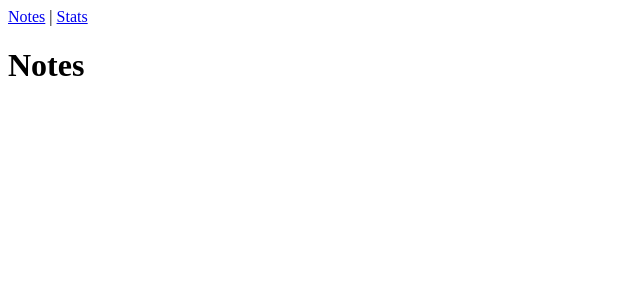
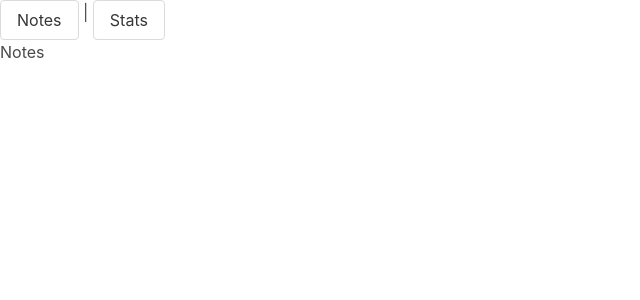
Before and after one commit to alexbulanovgoodmail/vue-3-composition-api-noteballs, a Vue app: page / in a window 1280 px wide. Shown: the top 300 px of the page, without its empty margins (0-640 px from the left). Built offline with nearby package versions, Linux system fonts and the light colour scheme.

Commit message:
Install Bulma

```diff
--- a/package.json
+++ b/package.json
@@ -10,6 +10,7 @@
     "format": "prettier --write src/"
   },
   "dependencies": {
+    "bulma": "^0.9.4",
     "vue": "^3.2.47",
     "vue-router": "^4.1.6"
   },
--- a/src/App.vue
+++ b/src/App.vue
@@ -1,9 +1,11 @@
 <script setup></script>
 
 <template>
-  <RouterLink to="/"> Notes</RouterLink> |
-  <RouterLink to="stats">Stats</RouterLink>
+  <RouterLink class="button" to="/"> Notes</RouterLink> |
+  <RouterLink class="button" to="stats">Stats</RouterLink>
   <RouterView></RouterView>
 </template>
 
-<style scoped></style>
+<style>
+@import 'bulma/css/bulma.min.css';
+</style>
```
Also changed, not shown: 1 other file (tests, documents, lock files or other folders).
